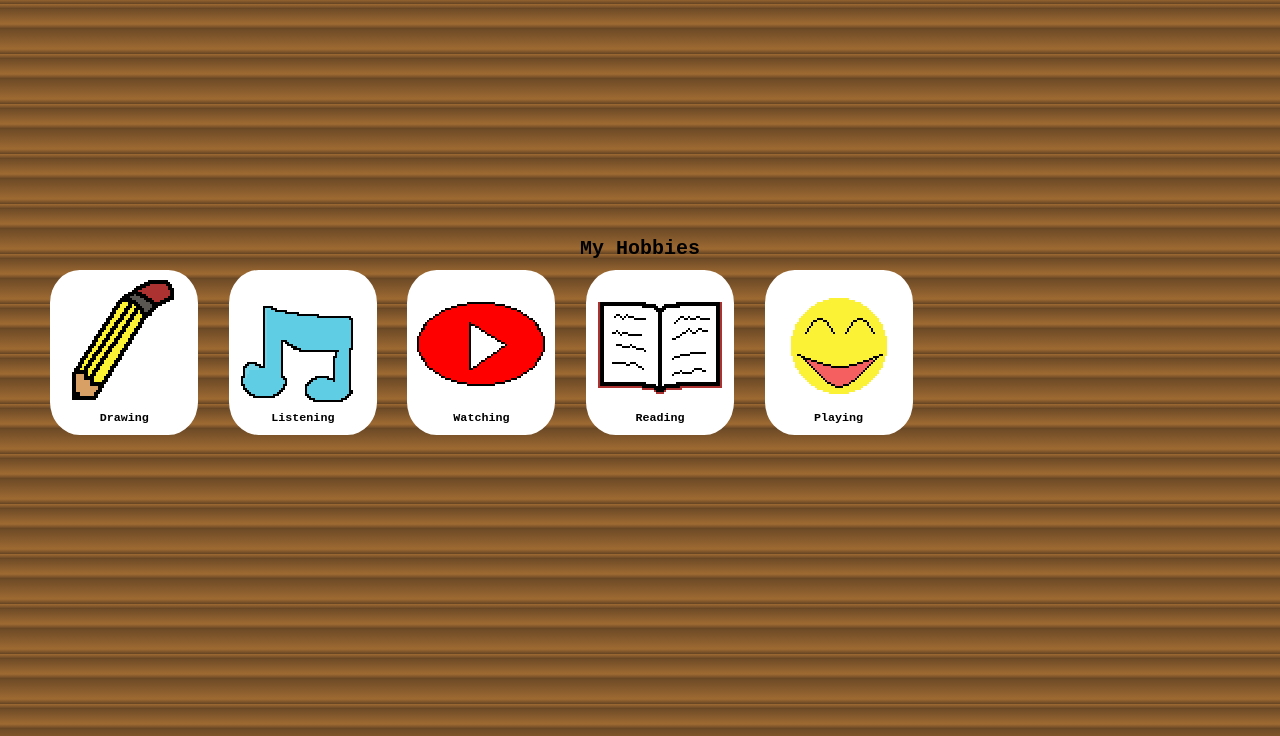
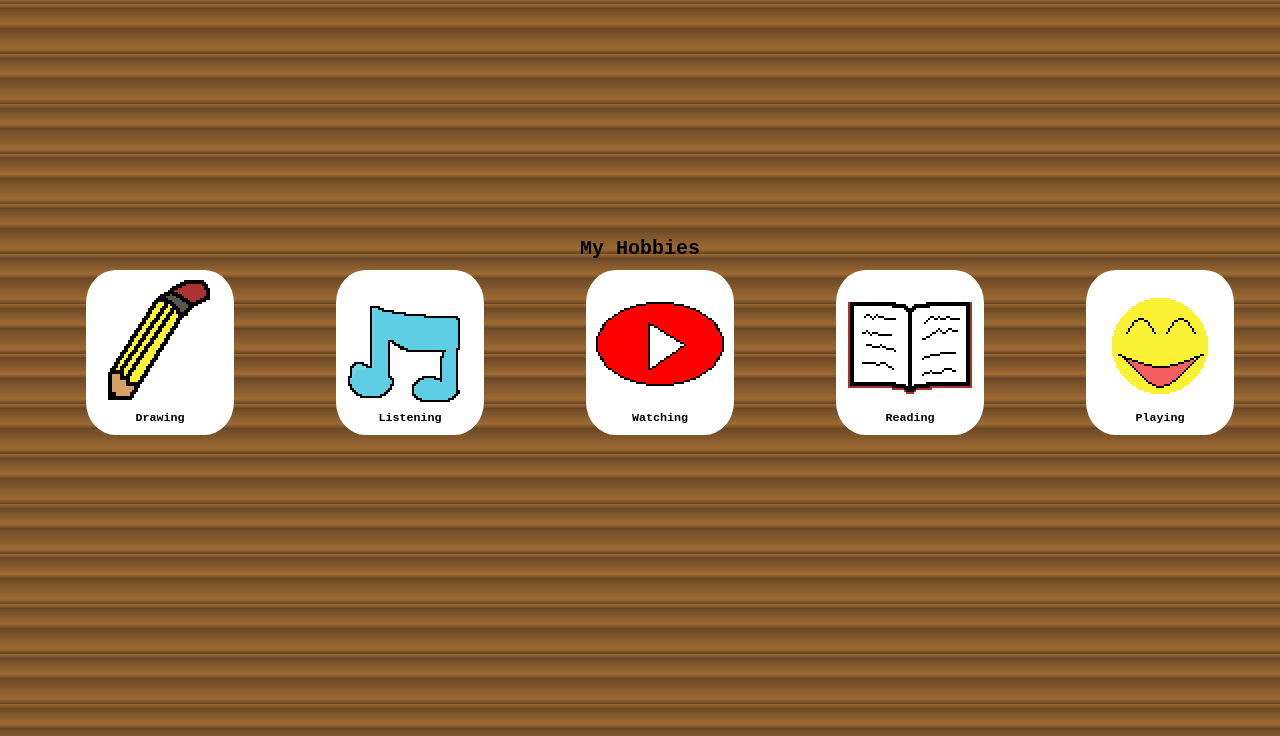
Before and after one commit to alexiz102/my-profile, a plain HTML site: page index.html in a window 1280 px wide. Shown: the part 2046-2782 px from the top of the page. Drawn offline with Linux system fonts and the light colour scheme.

Commit message:
Add files via upload

```diff
--- a/style.css
+++ b/style.css
@@ -805,7 +805,7 @@ nav {
     width: 100%;
     height: max-content;
     display: grid;
-    grid-template-columns: repeat(auto-fill, minmax(150px, 1fr));
+    grid-template-columns: repeat(auto-fit, minmax(150px, 1fr));
     place-items: center;
     list-style: none;
     gap: 1rem;
```
